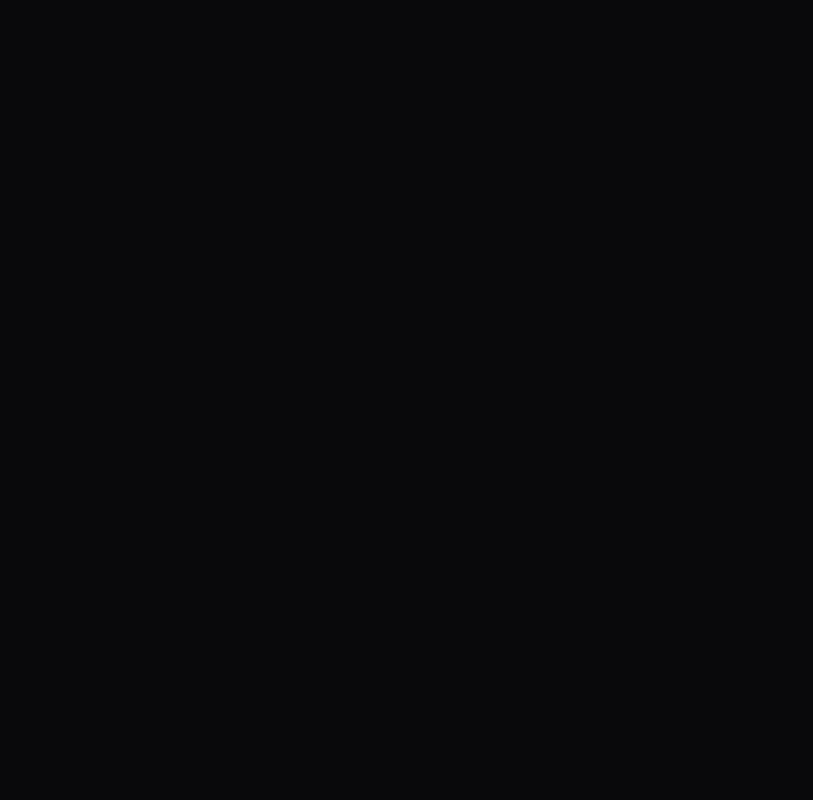
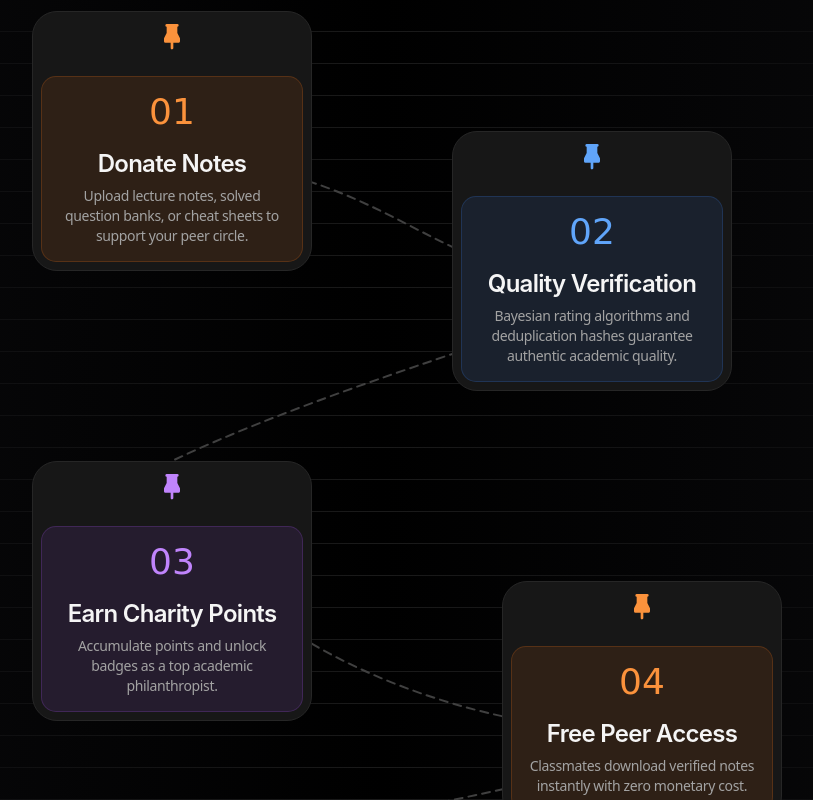
Before and after one commit to asnayem1122/Peers_Charity, a Next.js app in the folder apps/web/: page /Peers_Charity/ in a window 1280 px wide. Shown: the part 1080-1880 px from the top of the page, without its empty margins (258-1071 px from the left). Before the commit the page ends 1028 px from the top, so only its background shows below. Built offline with nearby package versions, Linux system fonts and the light colour scheme.

Commit message:
Integrate HowItWorks component with framer-motion into landing page flow

```diff
--- a/apps/web/app/page.tsx
+++ b/apps/web/app/page.tsx
@@ -22,6 +22,7 @@ import {
   Flame,
 } from 'lucide-react';
 import ConstellationGrid from '@/components/ui/constellation-grid';
+import HowItWorks from '@/components/ui/how-it-works';
 import { useAuth } from '@/lib/auth-context';
 
 export default function LandingPage() {
@@ -299,7 +300,7 @@ export default function LandingPage() {
       </header>
 
       {/* Hero Section */}
-      <main className="flex-1 flex flex-col justify-center items-center text-center px-4 sm:px-6 py-12 sm:py-24 relative z-10 pointer-events-none">
+      <main className="flex-1 flex flex-col justify-center items-center text-center px-4 sm:px-6 py-12 sm:py-20 relative z-10 pointer-events-none">
         <div className="inline-flex items-center gap-2 px-4 py-1.5 rounded-full border border-border bg-card/90 backdrop-blur-xl text-foreground text-xs font-mono font-semibold mb-6 shadow-sm pointer-events-auto">
           <Sparkles className="w-3.5 h-3.5 shrink-0" />
           <span className="truncate">Non-monetary Academic Knowledge Sharing</span>
@@ -345,7 +346,7 @@ export default function LandingPage() {
         </div>
 
         {/* Value Props Cards Grid */}
-        <div className="mt-16 sm:mt-24 grid grid-cols-1 sm:grid-cols-3 gap-6 max-w-5xl text-left w-full pointer-events-auto">
+        <div className="mt-16 sm:mt-20 grid grid-cols-1 sm:grid-cols-3 gap-6 max-w-5xl text-left w-full pointer-events-auto">
           <Link href="/pantry" className="p-6 sm:p-7 rounded-3xl glass-panel glass-card-hover group">
             <div className="w-12 h-12 rounded-2xl bg-foreground/10 text-foreground flex items-center justify-center mb-5 shadow-sm">
               <BookOpen className="w-6 h-6" />
@@ -376,6 +377,19 @@ export default function LandingPage() {
             </p>
           </Link>
         </div>
+
+        {/* How It Works Flow Section */}
+        <div className="mt-20 w-full pointer-events-auto">
+          <div className="text-center mb-6">
+            <h2 className="text-2xl sm:text-4xl font-black font-mono uppercase tracking-tight">
+              Academic Protocol Flow
+            </h2>
+            <p className="text-xs sm:text-sm text-muted-foreground mt-2 max-w-lg mx-auto">
+              How Peer's Charity protects students, verifies notes, and saves semesters step-by-step.
+            </p>
+          </div>
+          <HowItWorks />
+        </div>
       </main>
 
       {/* Footer */}
--- /dev/null
+++ b/apps/web/components/ui/how-it-works.tsx
@@ -0,0 +1,270 @@
+"use client";
+
+import React from "react";
+import { LazyMotion, domAnimation, m } from "framer-motion";
+
+interface CardProps {
+  number: string;
+  title: string;
+  description: string;
+  colorTheme?: "orange" | "blue" | "purple";
+  className?: string;
+  rotate?: string;
+  colors?: {
+    bg: string;
+    text: string;
+    border: string;
+  };
+}
+
+const Pin = ({ className }: { className?: string }) => (
+  <svg
+    xmlns="http://www.w3.org/2000/svg"
+    width="24"
+    height="24"
+    viewBox="0 0 24 24"
+    fill="currentColor"
+    className={className}
+  >
+    <path stroke="none" d="M0 0h24v24H0z" fill="none" />
+    <path d="M16 3a1 1 0 0 1 .117 1.993l-.117 .007v4.764l1.894 3.789a1 1 0 0 1 .1 .331l.006 .116v2a1 1 0 0 1 -.883 .993l-.117 .007h-4v4a1 1 0 0 1 -1.993 .117l-.007 -.117v-4h-4a1 1 0 0 1 -.993 -.883l-.007 -.117v-2a1 1 0 0 1 .06 -.34l.046 -.107l1.894 -3.791v-4.762a1 1 0 0 1 -.117 -1.993l.117 -.007h8z" />
+  </svg>
+);
+
+const Card = ({
+  number,
+  title,
+  description,
+  colorTheme = "blue",
+  className,
+  rotate,
+  colors: customColors,
+}: CardProps) => {
+  const defaultBgColors = {
+    orange: "bg-orange-50 dark:bg-orange-500/10",
+    blue: "bg-blue-50 dark:bg-blue-500/10",
+    purple: "bg-purple-50 dark:bg-purple-500/10",
+  };
+  const defaultTextColors = {
+    orange: "text-orange-500 dark:text-orange-400",
+    blue: "text-blue-600 dark:text-blue-400",
+    purple: "text-purple-600 dark:text-purple-400",
+  };
+  const defaultBorderColors = {
+    orange: "border-orange-100 dark:border-orange-500/20",
+    blue: "border-blue-100 dark:border-blue-500/20",
+    purple: "border-purple-100 dark:border-purple-500/20",
+  };
+
+  const bgColor = customColors?.bg || defaultBgColors[colorTheme];
+  const textColor = customColors?.text || defaultTextColors[colorTheme];
+  const borderColor = customColors?.border || defaultBorderColors[colorTheme];
+
+  return (
+    <div
+      className={`relative w-full md:w-[280px] transition-transform duration-300 hover:z-30 hover:scale-105 ${rotate} ${className}`}
+    >
+      <div className="bg-white dark:bg-neutral-900 p-2 rounded-[25px] shadow-[0px_10px_20px_0px_#D3D3D3] dark:shadow-none border border-neutral-100 dark:border-neutral-800">
+        <Pin className={`w-8 h-8 ${textColor} z-20 mb-6 mx-auto`} />
+        <div
+          className={`${bgColor} border ${borderColor} rounded-[15px] p-[15px] h-full flex flex-col relative overflow-hidden`}
+        >
+          <span
+            className={`${textColor} text-4xl font-handwriting mb-5`}
+            style={{
+              fontFamily: '"Comic Sans MS", "Chalkboard SE", sans-serif',
+            }}
+          >
+            {number}
+          </span>
+          <h3 className="text-2xl font-semibold text-neutral-800 dark:text-neutral-100 leading-none mb-[10px]">
+            {title}
+          </h3>
+          <p className="text-neutral-500 dark:text-neutral-400 text-sm/5 tracking-tight">
+            {description}
+          </p>
+        </div>
+      </div>
+    </div>
+  );
+};
+
+export interface Step {
+  title: string;
+  description: string;
+  colorTheme?: "orange" | "blue" | "purple";
+  colors?: {
+    bg: string;
+    text: string;
+    border: string;
+  };
+}
+
+export interface StepPosition {
+  className?: string;
+  rotate?: string;
+}
+
+export interface HowItWorksProps {
+  features?: Step[];
+  className?: string;
+  stepPositions?: StepPosition[];
+}
+
+const DEFAULT_CARD_POSITIONS: StepPosition[] = [
+  { className: "md:absolute md:top-0 md:left-[15%]", rotate: "rotate-8" },
+  {
+    className: "md:absolute md:top-[120px] md:right-[15%]",
+    rotate: "-rotate-8",
+  },
+  { className: "md:absolute md:top-[450px] md:left-[15%]", rotate: "rotate-8" },
+  {
+    className: "md:absolute md:top-[570px] md:right-[10%]",
+    rotate: "-rotate-8",
+  },
+  { className: "md:absolute md:top-[850px] md:left-[15%]", rotate: "rotate-8" },
+];
+
+export default function HowItWorks({
+  features,
+  className,
+  stepPositions,
+}: HowItWorksProps) {
+  const defaultFeatures: Step[] = [
+    {
+      title: "Donate Notes",
+      description:
+        "Upload lecture notes, solved question banks, or cheat sheets to support your peer circle.",
+      colorTheme: "orange",
+    },
+    {
+      title: "Quality Verification",
+      description:
+        "Bayesian rating algorithms and deduplication hashes guarantee authentic academic quality.",
+      colorTheme: "blue",
+    },
+    {
+      title: "Earn Charity Points",
+      description:
+        "Accumulate points and unlock badges as a top academic philanthropist.",
+      colorTheme: "purple",
+    },
+    {
+      title: "Free Peer Access",
+      description:
+        "Classmates download verified notes instantly with zero monetary cost.",
+      colorTheme: "orange",
+    },
+    {
+      title: "Save a Semester",
+      description:
+        "Thrive together during midterms and finals with community-backed study materials.",
+      colorTheme: "blue",
+    },
+  ];
+
+  const data = features && features.length > 0 ? features : defaultFeatures;
+  const positions = stepPositions || DEFAULT_CARD_POSITIONS;
+
+  let height = 1130;
+  if (data.length === 1) height = 400;
+  else if (data.length === 2) height = 450;
+  else if (data.length === 3) height = 800;
+  else if (data.length === 4) height = 900;
+  else height = 1130;
+
+  return (
+    <LazyMotion features={domAnimation}>
+      <div
+        className={`bg-white dark:bg-black max-md:pt-10 max-md:pb-25 md:py-20 px-8 relative ${className}`}
+      >
+        <div
+          className="absolute inset-0 pointer-events-none opacity-[0.08] dark:opacity-[0.15]"
+          style={{
+            backgroundImage: "linear-gradient(#000 1px, transparent 1px)",
+            backgroundSize: "100% 32px",
+            marginTop: "4px",
+          }}
+        ></div>
+        <div
+          className="absolute inset-0 pointer-events-none opacity-0 dark:opacity-[0.1]"
+          style={{
+            backgroundImage: "linear-gradient(#fff 1px, transparent 1px)",
+            backgroundSize: "100% 32px",
+            marginTop: "4px",
+          }}
+        ></div>
+        <div className="from-background pointer-events-none absolute inset-y-0 left-0 w-1/2 bg-gradient-to-r"></div>
+        <div className="from-background pointer-events-none absolute inset-y-0 right-0 w-1/2 bg-gradient-to-l"></div>
+
+        <div className="max-w-6xl mx-auto relative z-10">
+          <div
+            className="relative w-full max-w-[1000px] mx-auto flex flex-col space-y-8 md:space-y-0 md:block h-auto md:h-[var(--md-height)]"
+            style={{ "--md-height": `${height}px` } as React.CSSProperties}
+          >
+            {data.length > 1 && (
+              <svg
+                className="absolute top-0 left-0 w-full h-full pointer-events-none hidden md:block z-0"
+                viewBox={`0 0 1000 ${height}`}
+                preserveAspectRatio="none"
+              >
+                {(() => {
+                  const pathD = data.reduce((acc, _, index) => {
+                    if (index >= data.length - 1) return acc;
+                    if (index === 0)
+                      return "M 290 150 C 500 150, 550 270, 710 270"; // 1 -> 2
+                    if (index === 1)
+                      return acc + " C 850 270, 500 350, 290 450"; // 2 -> 3
+                    if (index === 2)
+                      return acc + " C 290 600, 550 720, 750 720"; // 3 -> 4
+                    if (index === 3)
+                      return acc + " C 950 720, 500 800, 290 850"; // 4 -> 5
+                    return acc;
+                  }, "");
+                  return (
+                    <m.path
+                      d={pathD}
+                      stroke="currentColor"
+                      className="text-neutral-300 dark:text-neutral-700"
+                      strokeWidth="2"
+                      strokeDasharray="8 6"
+                      fill="none"
+                      strokeLinecap="round"
+                      vectorEffect="non-scaling-stroke"
+                      initial={{ strokeDashoffset: 0 }}
+                      animate={{
+                        strokeDashoffset: -140, // Multiple of 14 (8+6) for seamless loop
+                      }}
+                      transition={{
+                        duration: 3,
+                        repeat: Infinity,
+                        ease: "linear",
+                      }}
+                    />
+                  );
+                })()}
+              </svg>
+            )}
+
+            {data.map((step, index) => {
+              const position = positions[index % positions.length];
+
+              return (
+                <Card
+                  key={step.title}
+                  number={`0${index + 1}`}
+                  title={step.title}
+                  description={step.description}
+                  colorTheme={step.colorTheme || "blue"}
+                  colors={step.colors}
+                  rotate={position.rotate}
+                  className={position.className}
+                />
+              );
+            })}
+          </div>
+        </div>
+      </div>
+    </LazyMotion>
+  );
+}
--- a/apps/web/package.json
+++ b/apps/web/package.json
@@ -12,7 +12,8 @@
   "dependencies": {
     "better-auth": "^1.1.0",
     "clsx": "^2.1.1",
-    "lucide-react": "^0.400.0",
+    "lucide-react": "^1.31.0",
+    "motion": "^13.1.0",
     "next": "^14.2.5",
     "react": "^18.3.1",
     "react-dom": "^18.3.1",
```
